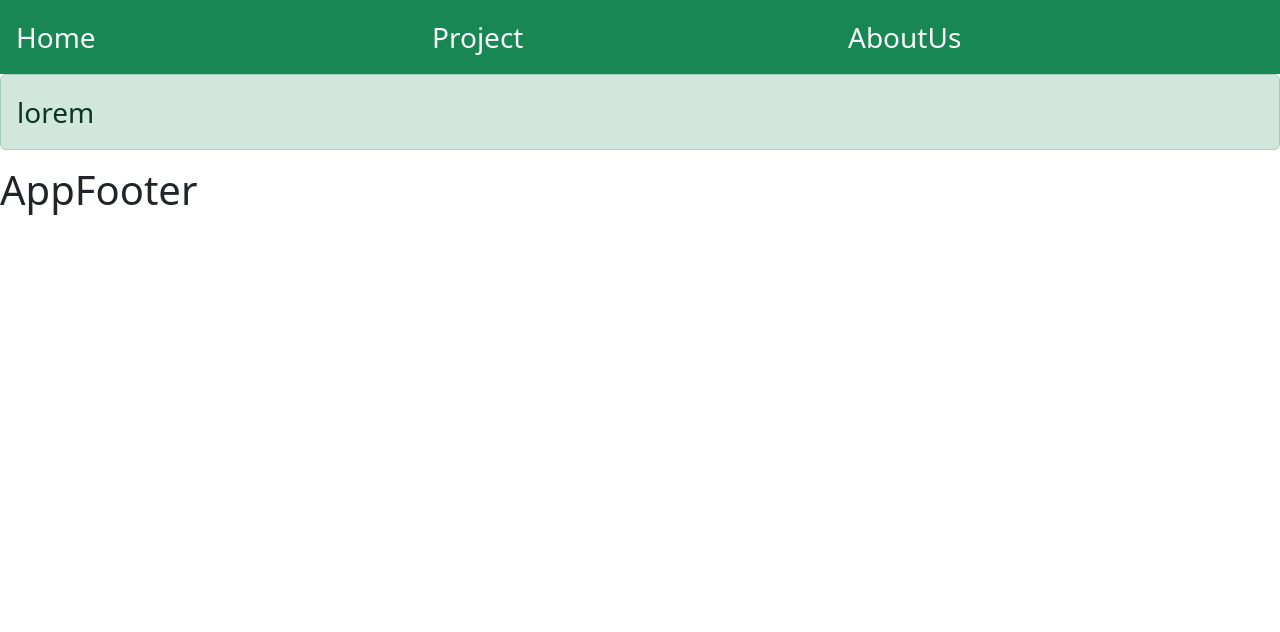
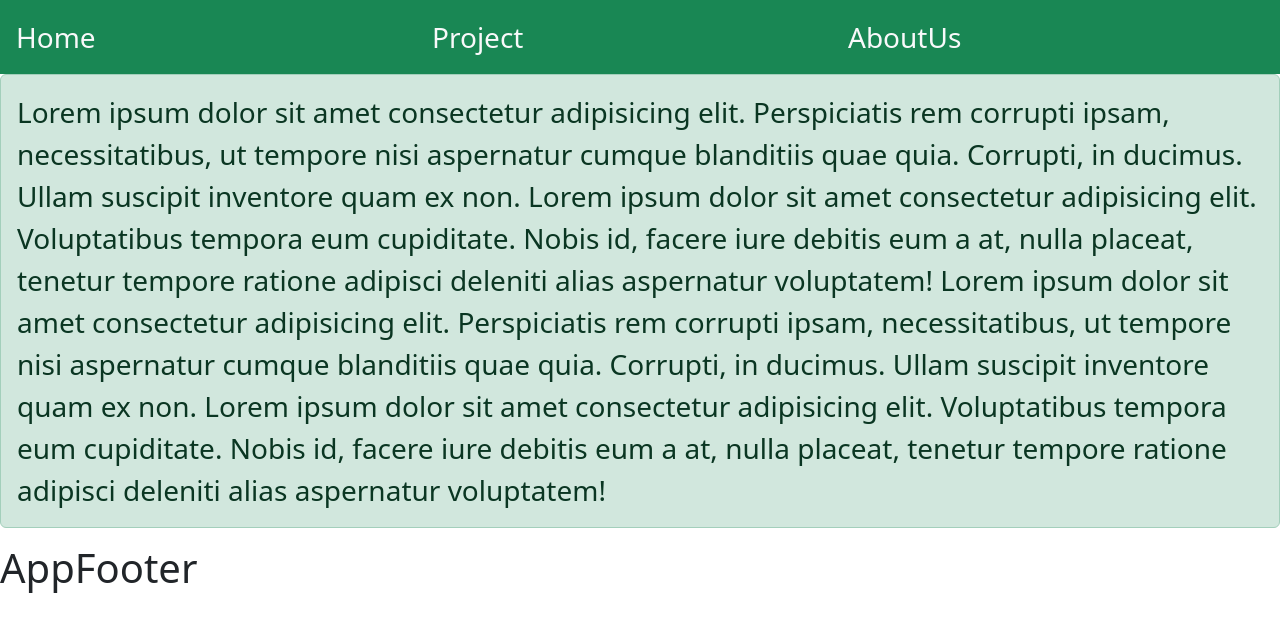
Before and after one commit to tejaswakchaure/third-react-app, a React (Create React App) app: page / in a window 1280 px wide. Shown: the top 632 px of the page. Built offline with nearby package versions, Linux system fonts and the light colour scheme.

Commit message:
body-update

```diff
--- a/src/App.js
+++ b/src/App.js
@@ -38,7 +38,21 @@
   return(
     <>
     <div className="alert alert-success fs-3">
-      lorem
+      <div>
+      Lorem ipsum dolor sit amet consectetur adipisicing elit. Perspiciatis
+        rem corrupti ipsam, necessitatibus, ut tempore nisi aspernatur cumque
+        blanditiis quae quia. Corrupti, in ducimus. Ullam suscipit inventore
+        quam ex non. Lorem ipsum dolor sit amet consectetur adipisicing elit.
+        Voluptatibus tempora eum cupiditate. Nobis id, facere iure debitis eum a
+        at, nulla placeat, tenetur tempore ratione adipisci deleniti alias
+        aspernatur voluptatem! Lorem ipsum dolor sit amet consectetur
+        adipisicing elit. Perspiciatis rem corrupti ipsam, necessitatibus, ut
+        tempore nisi aspernatur cumque blanditiis quae quia. Corrupti, in
+        ducimus. Ullam suscipit inventore quam ex non. Lorem ipsum dolor sit
+        amet consectetur adipisicing elit. Voluptatibus tempora eum cupiditate.
+        Nobis id, facere iure debitis eum a at, nulla placeat, tenetur tempore
+        ratione adipisci deleniti alias aspernatur voluptatem!
+      </div>
     </div>
   </>
   );
```
